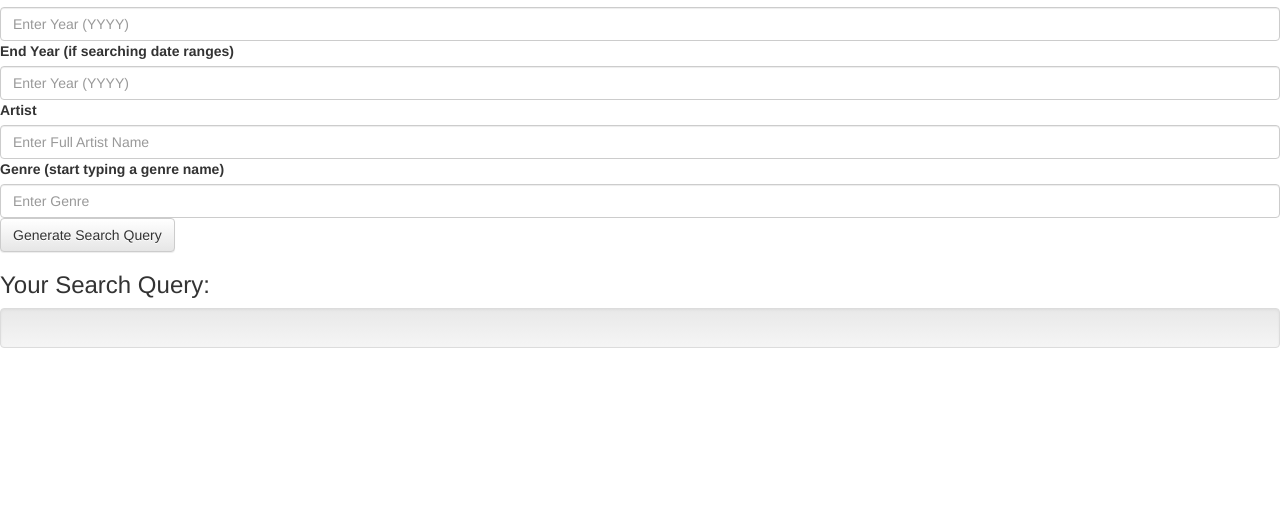
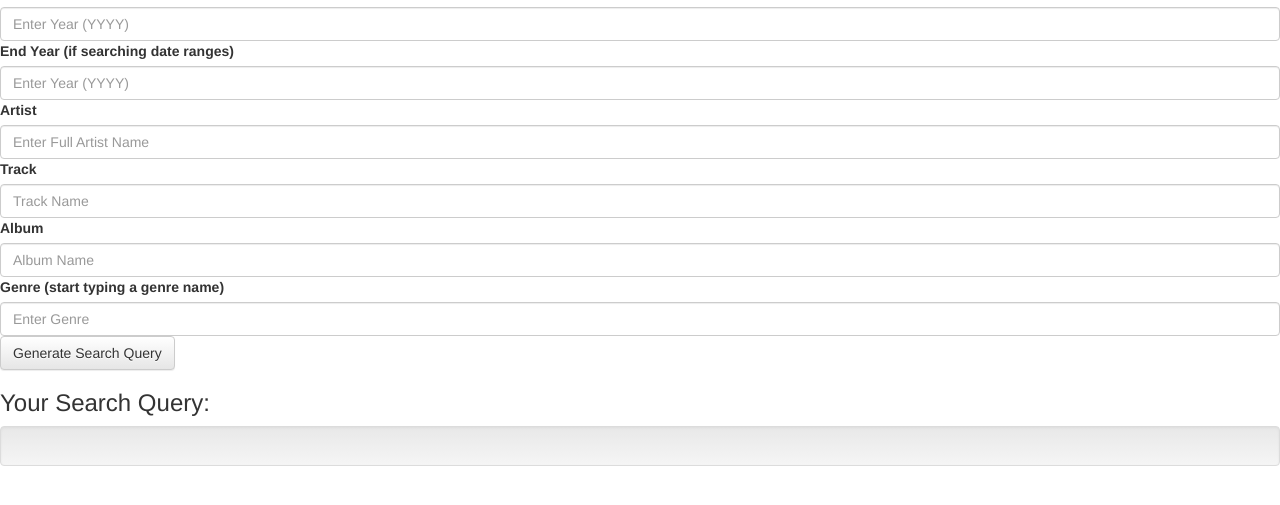
Before and after one commit to AtlantaJones/spotisearch, a plain HTML site: page index.html in a window 1280 px wide. Shown: the part 141-646 px from the top of the page. Drawn offline with Linux system fonts and the light colour scheme.

Commit message:
Added track and album fields

```diff
--- a/index.html
+++ b/index.html
@@ -29,6 +29,16 @@
             <input type="text" class="form-control" id="artist" name="artist" placeholder="Enter Full Artist Name">
         </fieldset>
 
+        <fieldset>
+            <label for="track">Track</label>
+            <input type="text" class="form-control" id="track" name="track" placeholder="Track Name">
+        </fieldset>
+
+        <fieldset>
+            <label for="album">Album</label>
+            <input type="text" class="form-control" id="album" name="album" placeholder="Album Name">
+        </fieldset>
+
 
         <fieldset>
             <label for="genre">Genre (start typing a genre name)</label>
```
